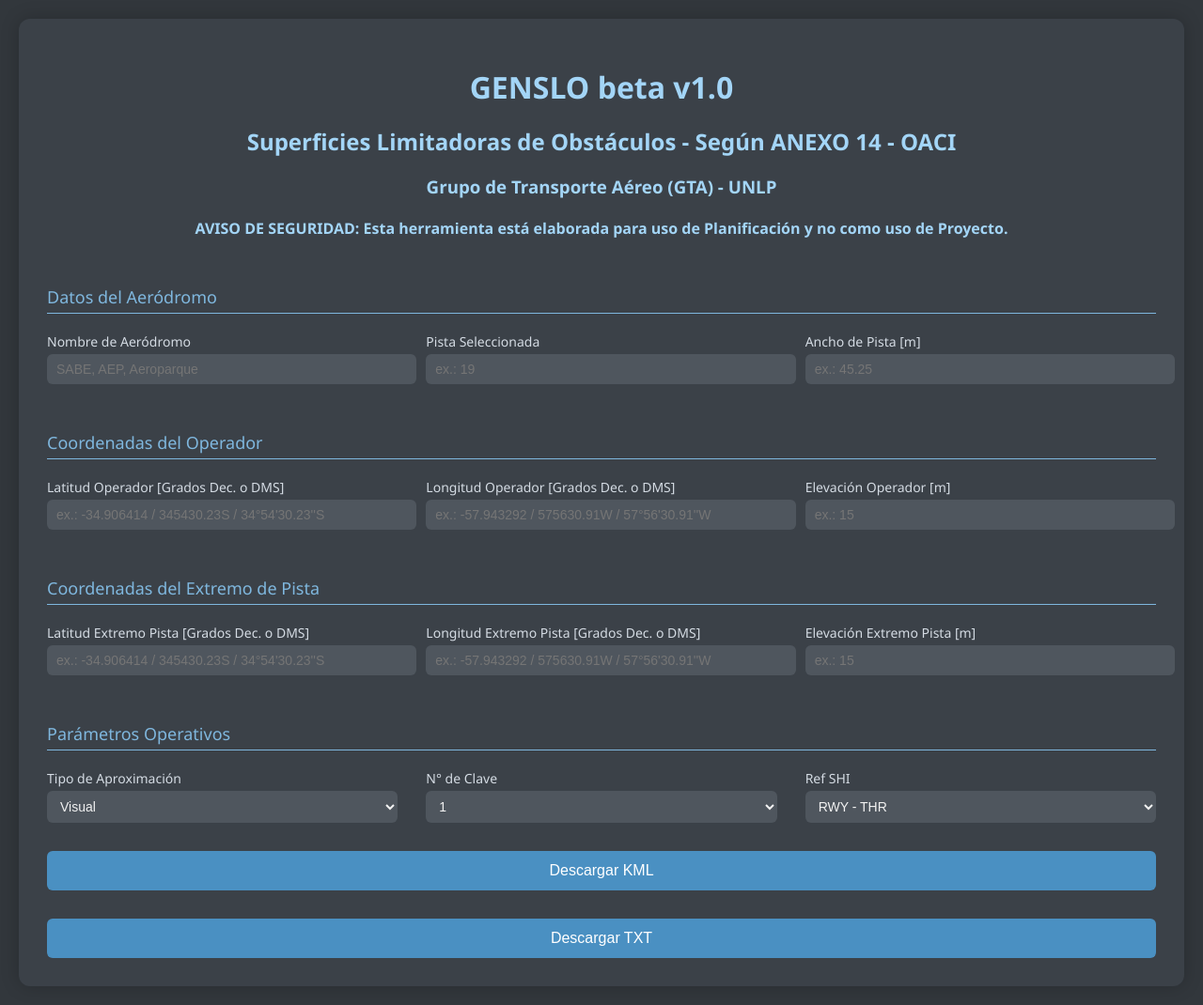
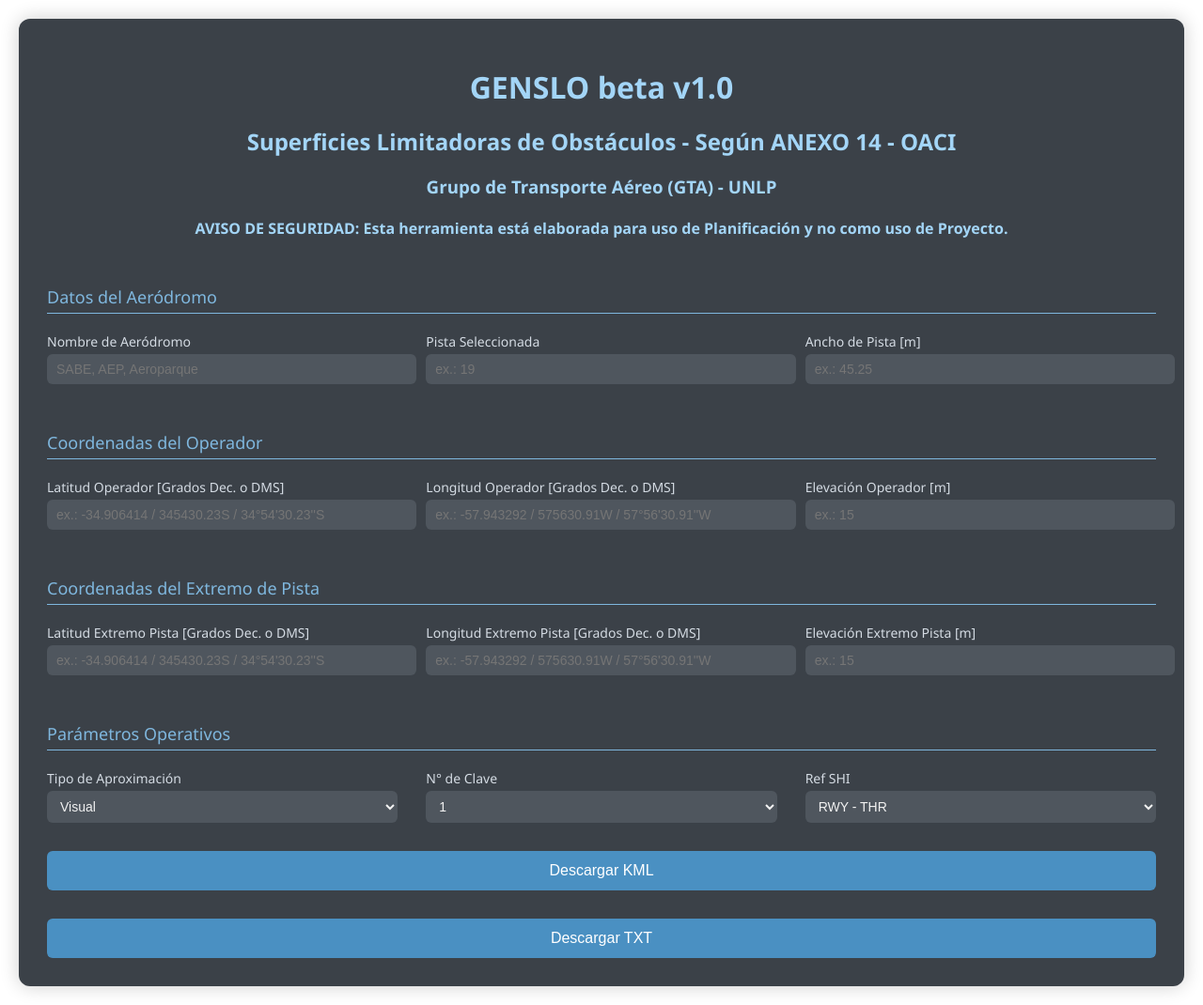
Before and after one commit to gtaingsoftware/genslo, a Django app: page / in a window 1280 px wide. Shown: the whole page at 94% size. Run offline with Django 5.2, Linux system fonts and the light colour scheme.

Commit message:
Update index.html

```diff
--- a/app/templates/index.html
+++ b/app/templates/index.html
@@ -8,8 +8,8 @@
     body {
       font-family: 'Segoe UI', Tahoma, Geneva, Verdana, sans-serif;
       margin: 0;
-      background-color: #32373c;
-      color: #f1f1f1;
+      background-color: #ffffff;
+      color: #32373c;
       padding: 20px;
     }
 
```
